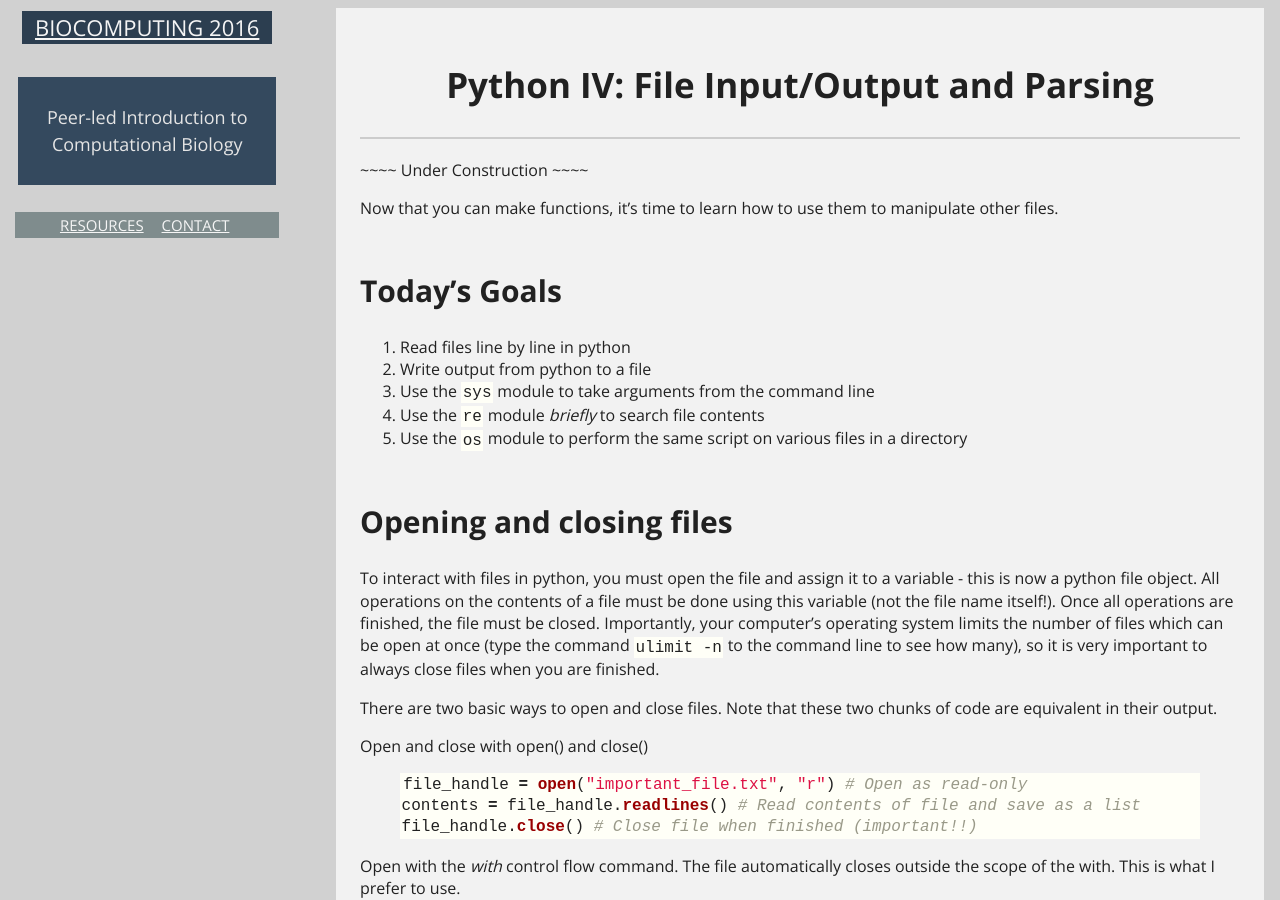
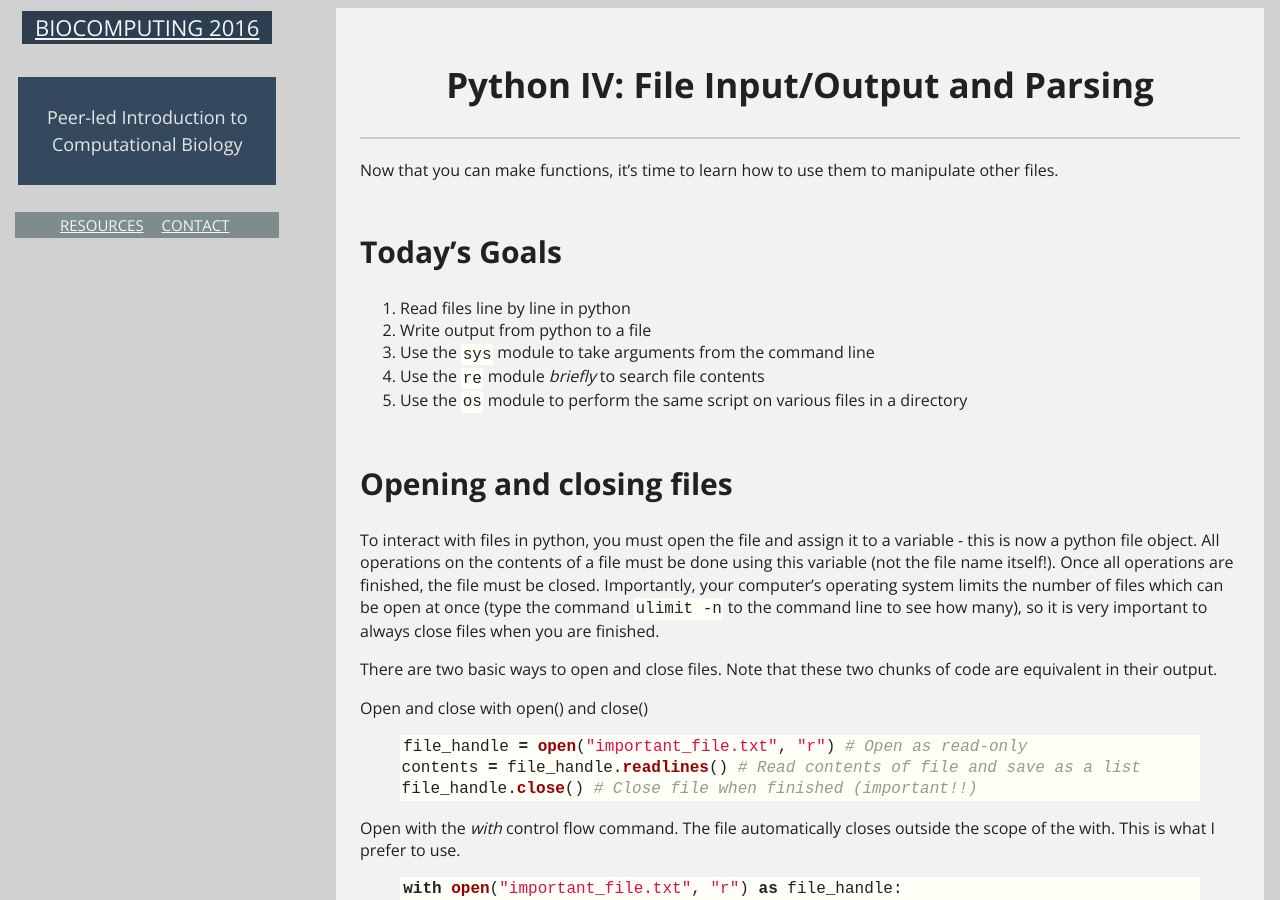
Before and after one commit to CCBBatUT/Biocomputing_Spring2016, a Jekyll site: the page built from _posts/2016-02-24-python4_fileIO.md, in a window 1280 px wide and 900 px high. Built offline with Jekyll 4.4.1, drawn with Linux system fonts in a browser that asks for light colours.

```diff
--- a/_posts/2016-02-24-python4_fileIO.md
+++ b/_posts/2016-02-24-python4_fileIO.md
@@ -5,8 +5,6 @@ instructor: Becca
 permalink: /python4_fileio/
 materials: files/python4.zip
 ---
-
-~~~~ Under Construction ~~~~
 
 
 Now that you can make functions, it's time to learn how to use them to manipulate other files.
```
